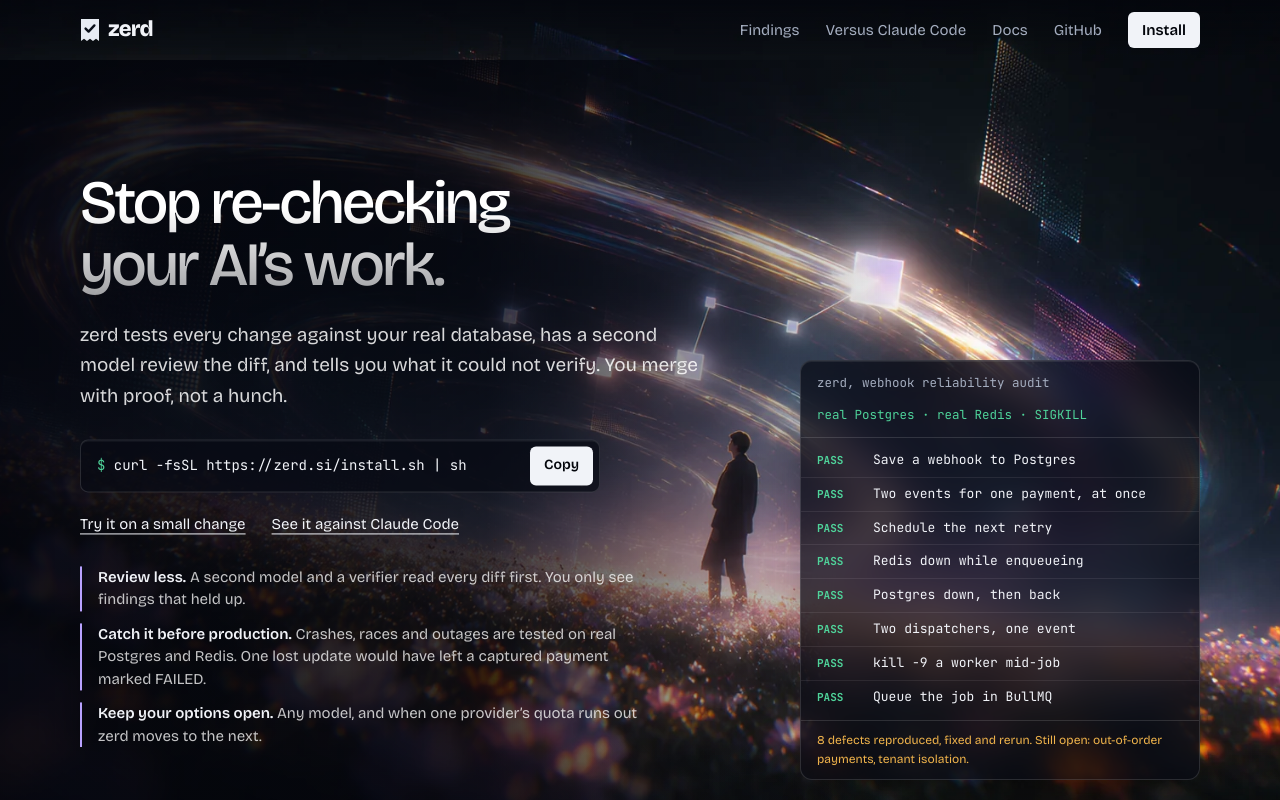
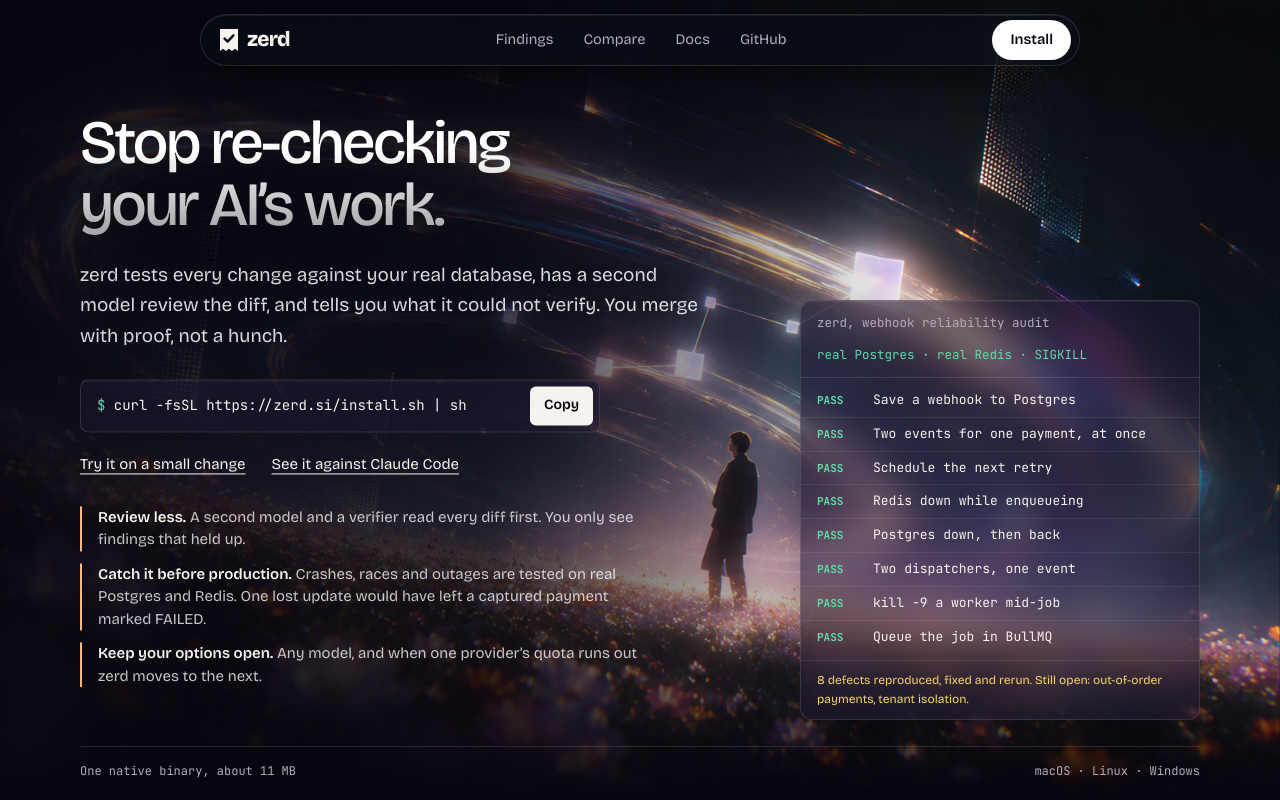
Before and after one commit to Adityaadpandey/melon-harness, a Next.js app in the folder website/: page / in a window 1280 px wide. Shown: the top 800 px of the page. Built offline with nearby package versions, Linux system fonts and the light colour scheme; no server answers; what fumadocs-ui would draw is missing.

Commit message:
website: backdrop only in the hero, floating pill nav, new footer, warm violet and amber theme taken from the artwork

```diff
--- a/website/app/(home)/landing.css
+++ b/website/app/(home)/landing.css
@@ -1,7 +1,7 @@
 /* Landing page. One rule for colour: green, red and amber only ever mean a test result. */
 .lp {
-  --bg: #04060c; --panel: rgba(8, 11, 20, 0.72); --line: rgba(255, 255, 255, 0.13); --text: #f1f3f8; --dim: #a4adbf; --lilac: #b9a2ff;
-  --ok: #4fd39a; --bad: #ff6a5c; --warn: #f0b44c;
+  --bg: #07060f; --panel: rgba(30, 24, 50, 0.55); --line: rgba(255, 232, 214, 0.13); --text: #f7f2ee; --dim: #b5abbb; --accent: #ffb77a;
+  --ok: #5fdba8; --bad: #ff6a7a; --warn: #f2d46b;
   --ink: var(--text); --ink2: var(--dim); --ink3: var(--dim);
   --f: var(--font-sans), system-ui, sans-serif; --m: var(--font-mono), ui-monospace, Menlo, monospace;
   background: var(--bg); color: var(--text); font: 17px/1.6 var(--f); min-height: 100vh; color-scheme: dark; position: relative;
@@ -12,37 +12,44 @@
 .lp .sr-only { position: absolute; width: 1px; height: 1px; overflow: hidden; clip: rect(0 0 0 0); white-space: nowrap; }
 .lp .wrap { max-width: 1200px; margin: 0 auto; padding-inline: clamp(20px, 4vw, 40px); }
 
-.lp .nav { position: sticky; top: 0; z-index: 20; background: color-mix(in srgb, var(--bg) 88%, transparent); backdrop-filter: blur(10px); border-bottom: 1px solid var(--line); }
-.lp .nav-in { max-width: 1200px; margin: 0 auto; padding: 0 clamp(20px, 4vw, 40px); height: 60px; display: flex; align-items: center; justify-content: space-between; }
-.lp .nav nav { display: flex; align-items: center; gap: 26px; font-size: 15px; }
-.lp .nav nav a { text-decoration: none; color: var(--dim); }
-.lp .nav nav a:hover { color: var(--text); }
-.lp .nav .nav-install { color: var(--bg); background: var(--text); padding: 6px 14px; border-radius: 6px; font-weight: 600; }
-.lp .nav .nav-install:hover { background: var(--ok); color: var(--bg); }
-.logo-lp { display: inline-flex; align-items: center; gap: 8px; font-weight: 800; font-size: 22px; letter-spacing: -0.04em; text-decoration: none; }
+.lp .nav { position: fixed; top: 14px; left: 0; right: 0; z-index: 30; display: flex; justify-content: center; padding: 0 16px; pointer-events: none; background: none; border: 0; backdrop-filter: none; height: auto; }
+.nav-pill { pointer-events: auto; display: flex; align-items: center; gap: clamp(16px, 3vw, 36px); width: min(880px, 100%); height: 52px; padding: 0 8px 0 18px; border-radius: 999px; background: rgba(10, 13, 22, 0.55); backdrop-filter: blur(18px) saturate(1.4); border: 1px solid var(--line); box-shadow: inset 0 1px 0 rgba(255, 255, 255, 0.08), 0 12px 40px -12px rgba(0, 0, 0, 0.7); }
+.lp .nav nav { display: flex; align-items: center; gap: 4px; margin: 0 auto; font-size: 14.5px; }
+.lp .nav nav a { text-decoration: none; color: var(--dim); padding: 7px 13px; border-radius: 999px; transition: color 0.15s, background 0.15s; }
+.lp .nav nav a:hover { color: var(--text); background: rgba(255, 255, 255, 0.07); }
+.lp .nav .nav-install { text-decoration: none; color: #0a0d16; background: #fff; padding: 8px 18px; border-radius: 999px; font-size: 14.5px; font-weight: 600; transition: background 0.15s; }
+.lp .nav .nav-install:hover { background: var(--accent); }
+.logo-lp { display: inline-flex; align-items: center; gap: 8px; font-weight: 800; font-size: 21px; letter-spacing: -0.04em; text-decoration: none; }
 
-/* the artwork stays put behind the whole page; sections float over it as glass */
-.lp::before { content: ""; position: fixed; inset: 0; z-index: 0; background: #04060c url("/hero/hero.webp") 62% 50% / cover no-repeat; }
+/* the artwork lives in the hero only; everything below sits on plain ink */
 .lp > * { position: relative; z-index: 1; }
-.lp .nav { background: linear-gradient(rgba(3, 5, 12, 0.7), rgba(3, 5, 12, 0)); border-bottom: 0; backdrop-filter: none; }
 
 .hero { position: relative; height: 100svh; min-height: 680px; max-height: 1000px; --pad: calc(max(0px, (100% - 1200px) / 2) + clamp(20px, 4vw, 40px)); }
-.hero-img { display: none; }
-.hero::before { content: ""; position: absolute; inset: 0; pointer-events: none;
-  background: linear-gradient(90deg, rgba(3, 5, 12, 0.92) 0%, rgba(3, 5, 12, 0.8) 38%, rgba(3, 5, 12, 0.35) 56%, rgba(3, 5, 12, 0) 72%); }
+.hero-img { position: absolute; inset: 0; overflow: hidden; z-index: 0; }
+.hero-img picture, .hero-img img { display: block; width: 100%; height: 100%; }
+.hero-img img { object-fit: cover; object-position: 62% 50%; }
+/* darken the left for the words, melt the foot into the page */
+.hero-img::after { content: ""; position: absolute; inset: 0; pointer-events: none;
+  background: linear-gradient(90deg, rgba(7, 6, 15, 0.92) 0%, rgba(7, 6, 15, 0.8) 38%, rgba(7, 6, 15, 0.35) 56%, rgba(7, 6, 15, 0) 72%), linear-gradient(0deg, #07060f 0%, rgba(7, 6, 15, 0) 22%); }
+.hero-copy, .hero .rl, .hero-rail { z-index: 1; }
 .hero-copy { position: absolute; left: var(--pad); top: 50%; transform: translateY(-50%); width: min(620px, 50vw); }
 .hero h1 { font-size: clamp(40px, 4.8vw, 74px); line-height: 1.01; letter-spacing: -0.04em; font-weight: 500; margin: 0 0 24px; text-wrap: balance; }
 .hero-rail { position: absolute; left: var(--pad); right: var(--pad); bottom: 0; display: flex; justify-content: space-between; margin: 0; padding: 16px 0 20px; border-top: 1px solid var(--line); font: 12px/1.4 var(--m); color: var(--dim); }
 .hero .rl { position: absolute; right: var(--pad); bottom: 80px; width: min(400px, 34vw); }
 
-.after { background: linear-gradient(180deg, rgba(4, 6, 12, 0) 0, rgba(4, 6, 12, 0.86) 260px); padding-top: 120px; margin-top: -120px; }
+.after { padding-top: 24px;
+  background:
+    radial-gradient(900px 520px at 92% 3%, rgba(122, 92, 255, 0.13), transparent 70%),
+    radial-gradient(800px 520px at 2% 30%, rgba(255, 140, 80, 0.07), transparent 70%),
+    radial-gradient(900px 520px at 96% 62%, rgba(122, 92, 255, 0.10), transparent 70%),
+    radial-gradient(800px 520px at 4% 88%, rgba(255, 140, 80, 0.07), transparent 70%); }
 .lead { color: var(--dim); font-size: 19px; max-width: 34em; margin: 0 0 28px; }
 .hero-links { display: flex; flex-wrap: wrap; gap: 8px 26px; margin: 20px 0 0; font-size: 15px; }
 .hero-links a { color: var(--text); text-underline-offset: 4px; }
 .hero-links span { color: var(--dim); }
 .gains { list-style: none; margin: 30px 0 0; padding: 0; display: grid; gap: 12px; max-width: 34em; }
 .hero .lead { color: rgba(255, 255, 255, 0.84); }
-.gains li { padding-left: 16px; border-left: 2px solid var(--lilac); color: rgba(255, 255, 255, 0.76); font-size: 15px; line-height: 1.5; }
+.gains li { padding-left: 16px; border-left: 2px solid var(--accent); color: rgba(255, 255, 255, 0.76); font-size: 15px; line-height: 1.5; }
 .gains b { color: var(--text); font-weight: 600; }
 .hero-fine { color: var(--dim); font-size: 14px; margin: 12px 0 0; }
 
@@ -121,41 +128,47 @@
 .asciinema-theme-zerd { --term-color-foreground: #d9dde5; --term-color-background: #0b0e13; }
 .lp .demo .note { margin: 14px 0 0; font-size: 14px; color: var(--dim); }
 
-.install { padding-bottom: 72px; }
+.install { padding-bottom: 96px; text-align: center; position: relative; }
+.install::before { content: ""; position: absolute; left: 50%; bottom: -80px; width: min(1300px, 100%); height: 560px; transform: translateX(-50%); z-index: -1; pointer-events: none;
+  background: radial-gradient(ellipse 50% 50% at 50% 50%, rgba(255, 150, 90, 0.24), rgba(122, 92, 255, 0.11) 55%, transparent 100%); }
+.install .sec-head { margin-inline: auto; }
+.install .cmd { margin-inline: auto; }
+.install .hero-links { justify-content: center; }
 
-.foot-lp { border-top: 1px solid var(--line); margin-top: 56px; }
-.foot-lp-in { max-width: 1200px; margin: 0 auto; padding: 44px clamp(20px, 4vw, 40px) 28px; display: flex; justify-content: space-between; gap: 40px; flex-wrap: wrap; }
-.foot-lp p { color: var(--dim); font-size: 15px; max-width: 30em; margin: 10px 0 0; }
-.foot-lp-cols { display: flex; gap: 64px; }
-.foot-lp-cols > div { display: flex; flex-direction: column; gap: 8px; font-size: 15px; }
-.foot-lp-cols h4 { margin: 0 0 4px; font-size: 14px; }
-.foot-lp-cols a { color: var(--dim); text-decoration: none; }
+.foot-lp { margin-top: clamp(64px, 9vw, 120px); border-top: 1px solid var(--line); background: linear-gradient(180deg, rgba(255, 150, 90, 0.07), transparent 220px); }
+.foot-lp-in { max-width: 1200px; margin: 0 auto; padding: 56px clamp(20px, 4vw, 40px) 44px; display: grid; grid-template-columns: minmax(0, 1.3fr) minmax(0, 1.7fr); gap: 56px; }
+.foot-brand p { color: var(--dim); font-size: 15px; max-width: 26em; margin: 12px 0 20px; }
+.foot-lp-cols { display: grid; grid-template-columns: repeat(3, minmax(0, 1fr)); gap: 32px; }
+.foot-lp-cols > div { display: flex; flex-direction: column; gap: 10px; font-size: 14.5px; }
+.foot-lp-cols h4 { margin: 0 0 6px; font-size: 13.5px; font-weight: 600; color: var(--text); }
+.foot-lp-cols a { color: var(--dim); text-decoration: none; width: fit-content; transition: color 0.15s; }
 .foot-lp-cols a:hover { color: var(--text); }
-.foot-lp-end { max-width: 1200px; margin: 0 auto; padding: 0 clamp(20px, 4vw, 40px) 36px; }
-.foot-lp-end p { font-size: 13.5px; margin: 0; }
+.foot-lp-end { max-width: 1200px; margin: 0 auto; padding: 20px clamp(20px, 4vw, 40px) 36px; border-top: 1px solid var(--line); display: flex; justify-content: space-between; gap: 8px 24px; flex-wrap: wrap; font-size: 13.5px; color: var(--dim); }
+.foot-brand .cmd code { font-size: 13px; }
+.foot-lp-end span:first-child { color: var(--text); font-family: var(--m); }
 
-@media (max-width: 960px) {
-}
 @media (max-width: 860px) {
   .hero { height: auto; max-height: none; min-height: 0; padding: 0 var(--pad) 28px; --pad: 20px; }
-  .hero::before { background: linear-gradient(180deg, rgba(3, 5, 12, 0.35) 0, rgba(3, 5, 12, 0.92) 62%); }
+  .hero-img { bottom: auto; height: 64svh; min-height: 420px; }
+  .hero-img img { object-position: 60% 50%; }
+  .hero-img::after { background: linear-gradient(0deg, #07060f 0%, rgba(7, 6, 15, 0) 45%), linear-gradient(180deg, rgba(7, 6, 15, 0.5) 0%, rgba(7, 6, 15, 0) 20%); }
   .hero-copy { position: relative; left: auto; top: auto; transform: none; width: auto; padding-top: max(46svh, 300px); }
   .hero .rl { position: relative; right: auto; bottom: auto; width: auto; margin-top: 32px; }
   .hero-rail { position: relative; left: auto; right: auto; margin-top: 24px; }
-  .lp::before { background-position: 60% 20%; background-size: auto 70svh; background-color: #04060c; }
 }
 @media (max-width: 700px) {
-  .lp .nav nav a:not(.nav-install):not(:nth-child(3)) { display: none; }
+  .lp .nav nav a:not(:nth-child(3)) { display: none; }
   .bug-h, .vs-h { display: none; }
   .bug, .vs-r, .needs > div { grid-template-columns: minmax(0, 1fr); gap: 4px; }
-  .foot-lp-cols { gap: 40px; }
+  .foot-lp-in { grid-template-columns: minmax(0, 1fr); gap: 40px; }
+  .foot-lp-cols { gap: 20px; }
 }
 
 /* ---- Linear: crisp lit borders, a light that follows the cursor, headings that fade down ---- */
 .rl, .bugs, .vs, .cmd { box-shadow: inset 0 1px 0 rgba(255, 255, 255, 0.07), 0 24px 60px -30px rgba(0, 0, 0, 0.8); }
 .glow { position: relative; }
 .glow::after { content: ""; position: absolute; inset: 0; border-radius: inherit; pointer-events: none; opacity: 0; transition: opacity 0.3s;
-  background: radial-gradient(360px circle at var(--mx, 50%) var(--my, 50%), rgba(185, 162, 255, 0.14), transparent 65%); }
+  background: radial-gradient(360px circle at var(--mx, 50%) var(--my, 50%), rgba(255, 183, 122, 0.13), transparent 65%); }
 .glow:hover::after { opacity: 1; }
 .hero h1, .sec h2, .story h2 { background: linear-gradient(180deg, #fff 30%, rgba(255, 255, 255, 0.62)); -webkit-background-clip: text; background-clip: text; color: transparent; }
 
@@ -181,18 +194,16 @@
 
   @supports (animation-timeline: scroll()) {
     /* the artwork drifts closer and darkens as you leave the hero */
-    .lp::before { animation: drift linear both; animation-timeline: scroll(root); animation-range: 0 110svh; }
+    .hero-img img { animation: drift linear both; animation-timeline: scroll(root); animation-range: 0 110svh; }
     @keyframes drift { to { transform: scale(1.16); filter: brightness(0.5) saturate(0.9); } }
     /* the hero copy and the log lift away */
     .hero-copy, .hero .rl { animation: lift linear both; animation-timeline: scroll(root); animation-range: 0 70svh; }
     @keyframes lift { to { opacity: 0; translate: 0 -48px; } }
-    .nav { animation: navbar linear both; animation-timeline: scroll(root); animation-range: 0 120px; }
-    @keyframes navbar { to { background: rgba(4, 6, 12, 0.78); backdrop-filter: blur(14px); border-bottom: 1px solid var(--line); } }
     /* each step lights up while it crosses the middle of the screen, and its dot fills */
     .story-steps li { animation: focus linear both; animation-timeline: view(); animation-range: entry 10% exit 90%; }
     @keyframes focus { 0% { opacity: 0.28; } 35%, 65% { opacity: 1; } 100% { opacity: 0.28; } }
     .story-n { animation: dot linear both; animation-timeline: view(); animation-range: entry 20% exit 80%; }
-    @keyframes dot { 0%, 100% { background: var(--bg); border-color: var(--dim); box-shadow: none; } 40%, 60% { background: var(--lilac); border-color: var(--lilac); box-shadow: 0 0 18px rgba(185, 162, 255, 0.7); } }
+    @keyframes dot { 0%, 100% { background: var(--bg); border-color: var(--dim); box-shadow: none; } 40%, 60% { background: var(--accent); border-color: var(--accent); box-shadow: 0 0 18px rgba(255, 183, 122, 0.75); } }
     /* table rows slide their accent in as they arrive */
     .bug .fix, .vs-r .yes { animation: arrive linear both; animation-timeline: view(); animation-range: entry 0% entry 80%; }
     @keyframes arrive { from { opacity: 0.2; translate: -10px 0; } }
--- a/website/app/(home)/logo.tsx
+++ b/website/app/(home)/logo.tsx
@@ -5,8 +5,8 @@ const PATH = "M5 2H23V24L20 21.8L17 24L14 21.8L11 24L8 21.8L5 24Z";
 export function Mark({ size = 26 }: { size?: number }) {
   return (
     <svg className="mark" width={Math.round(size * 0.77)} height={size} viewBox="4 1 20 24" aria-hidden="true" focusable="false">
-      <path d={PATH} fill="#e6ebf3" />
-      <path className="mark-tick" d="M9.6 11.6L12.6 14.6L18.4 8.4" fill="none" stroke="#0b111b" strokeWidth="2.4" strokeLinecap="round" strokeLinejoin="round" pathLength="1" />
+      <path d={PATH} fill="#f7f2ee" />
+      <path className="mark-tick" d="M9.6 11.6L12.6 14.6L18.4 8.4" fill="none" stroke="#07060f" strokeWidth="2.4" strokeLinecap="round" strokeLinejoin="round" pathLength="1" />
     </svg>
   );
 }
--- a/website/app/(home)/nav.tsx
+++ b/website/app/(home)/nav.tsx
@@ -1,18 +1,19 @@
 import Link from "next/link";
 import Logo from "./logo";
 
+// A floating pill, centred, that sits over the hero and picks up a blur as it passes the page.
 export default function Nav({ repo }: { repo: string }) {
   return (
     <header className="nav">
-      <div className="nav-in">
+      <div className="nav-pill">
         <Logo />
         <nav aria-label="Main">
           <a href="#bugs">Findings</a>
-          <a href="#versus">Versus Claude Code</a>
+          <a href="#versus">Compare</a>
           <Link href="/docs/try-it-in-two-minutes">Docs</Link>
           <a href={`https://github.com/${repo}`}>GitHub</a>
-          <a className="nav-install" href="#install">Install</a>
         </nav>
+        <a className="nav-install" href="#install">Install</a>
       </div>
     </header>
   );
```
Also changed, not shown: website/app/(home)/layout.tsx (+6 -3 lines).
